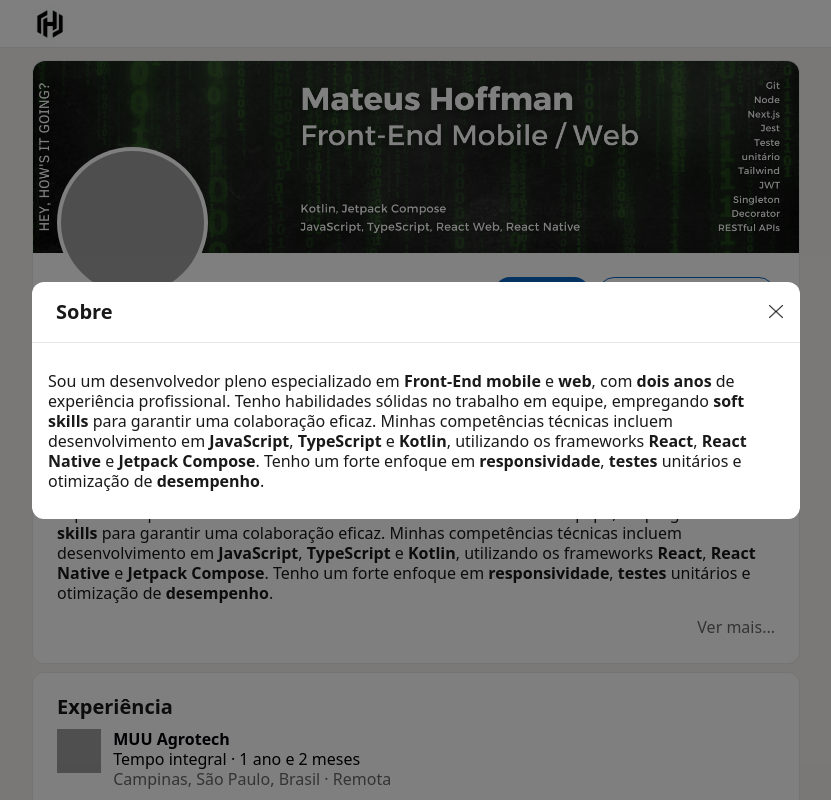
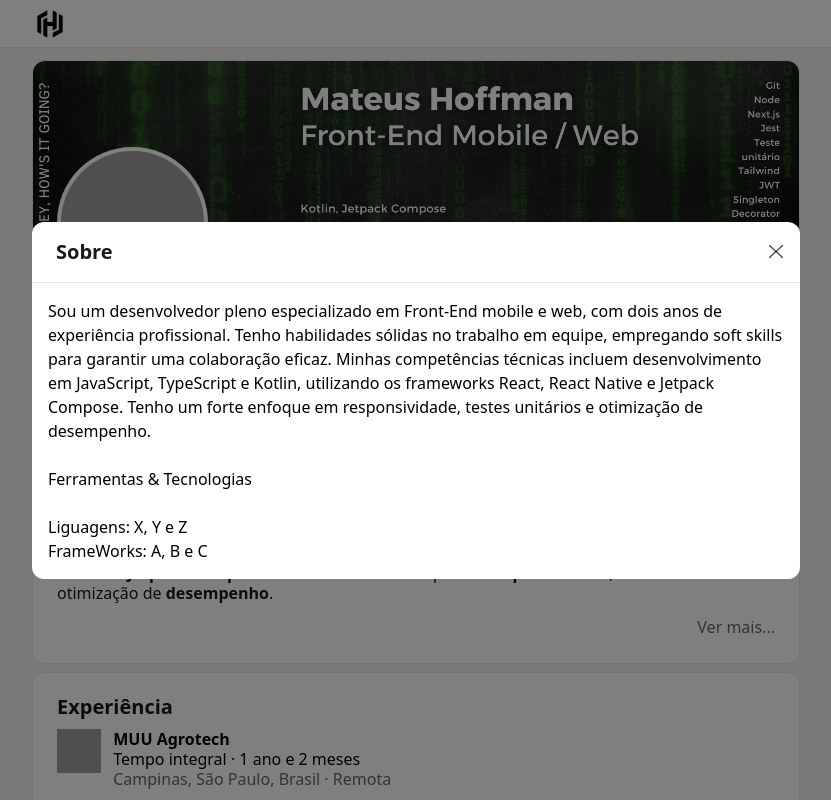
Before and after one commit to MateusHoffman/portfolio, a Next.js app: page / in a window 1280 px wide. Both pictures are taken after a click on the button "Ver mais...". Shown: the top 800 px of the page, without its empty margins (224-1055 px from the left). Built offline with nearby package versions, Linux system fonts and the light colour scheme; grey boxes are pictures that could not be loaded.

Commit message:
Implemented function formatTextWithLineBreaks

```diff
--- a/src/app/_components/about/ModalAbout.tsx
+++ b/src/app/_components/about/ModalAbout.tsx
@@ -1,7 +1,7 @@
 import React from "react";
 import Modal from "@/components/modal/Modal";
 import { aboutData } from "@/data/local/AboutData";
-import { boldWordsInText } from "@/app/util/format";
+import { formatTextWithLineBreaks } from "@/app/util/format";
 
 interface IProps {
   isOpen: boolean;
@@ -9,32 +9,27 @@ interface IProps {
 }
 
 export default function ModalAbout(props: IProps) {
-  const wordsToBold = [
-    "Front-End",
-    "mobile",
-    "web",
-    "dois anos",
-    "soft skills",
-    "JavaScript",
-    "TypeScript",
-    "Kotlin",
-    "React",
-    "Native",
-    "Jetpack Compose",
-    "responsividade",
-    "testes",
-    "desempenho",
-  ];
+  // const wordsToBold = [
+  //   "Front-End",
+  //   "mobile",
+  //   "web",
+  //   "dois anos",
+  //   "soft skills",
+  //   "JavaScript",
+  //   "TypeScript",
+  //   "Kotlin",
+  //   "React",
+  //   "Native",
+  //   "Jetpack Compose",
+  //   "responsividade",
+  //   "testes",
+  //   "desempenho",
+  // ];
 
   return (
     <Modal isOpen={props.isOpen} setIsOpen={props.setIsOpen} title="Sobre">
       <div>
-        <p
-          className="py-3 text-black text-opacity-90 text-base leading-5 font-normal"
-          dangerouslySetInnerHTML={{
-            __html: boldWordsInText(aboutData.mainText, wordsToBold),
-          }}
-        />
+        {formatTextWithLineBreaks(aboutData.mainText + aboutData.completeText)}
       </div>
     </Modal>
   );
```
